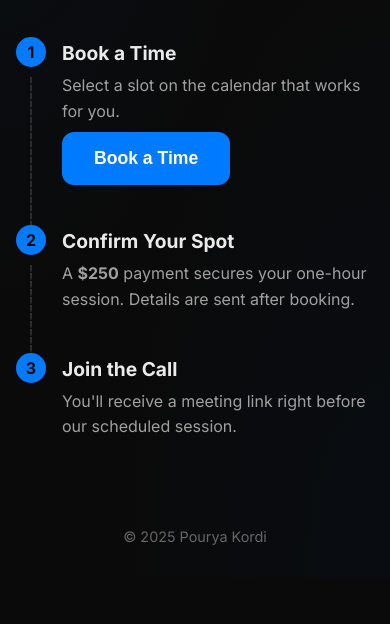
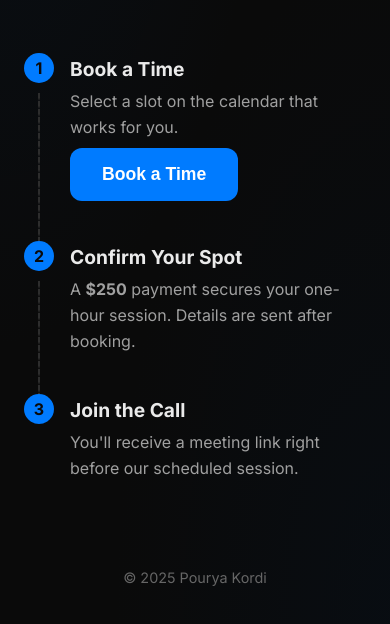
Before and after one commit to Pouryakordi/meeting, a plain HTML site: page index.html in a window 390 px wide. Shown: the part 340-964 px from the top of the page. Before the commit the page ends 917 px from the top, so only its background shows below. Drawn offline with Linux system fonts and the light colour scheme; a script that the page names is missing.

Commit message:
Update index.html

```diff
--- a/index.html
+++ b/index.html
@@ -10,6 +10,7 @@
     <style>
         :root {
             --background-color: #0A0A0A;
+            --card-background-color: #121212;
             --primary-accent-color: #007BFF;
             --text-color: #EAEAEA;
             --secondary-text-color: #A0A0A0;
@@ -19,23 +20,36 @@
         body {
             font-family: 'Inter', -apple-system, BlinkMacSystemFont, "Segoe UI", Roboto, "Helvetica Neue", Arial, sans-serif;
             background-color: var(--background-color);
-            /* New: Subtle corner glows for a minimal background effect */
             background-image:
                 radial-gradient(at 0% 0%, hsla(212, 92%, 15%, 0.2) 0px, transparent 50%),
                 radial-gradient(at 100% 100%, hsla(212, 92%, 10%, 0.2) 0px, transparent 50%);
             color: var(--text-color);
             margin: 0;
-            padding: 2rem 1rem;
+            padding: 3rem 1rem; /* This padding creates the "page borders" */
             display: flex;
             justify-content: center;
             align-items: center;
             min-height: 100vh;
+            box-sizing: border-box;
+        }
+
+        /* New: This is the main card element */
+        .page-card {
+            background-color: var(--card-background-color);
+            border: 1px solid var(--border-color);
+            border-radius: 24px;
+            padding: 3rem;
+            max-width: 580px;
+            width: 100%;
+            box-shadow: 0 10px 50px rgba(0, 0, 0, 0.3);
+            box-sizing: border-box;
         }
 
         .container {
             max-width: 550px;
             width: 100%;
             text-align: center;
+            margin: 0 auto; /* Ensures container is centered within the card */
         }
 
         .profile {
@@ -59,7 +73,7 @@
             font-size: 1.1rem;
             color: var(--secondary-text-color);
             margin-bottom: 3.5rem;
-            max-width: 450px; /* Ensures subtitle text wraps nicely */
+            max-width: 450px;
             margin-left: auto;
             margin-right: auto;
         }
@@ -136,17 +150,34 @@
         }
 
         footer {
-            margin-top: 3rem;
+            margin-top: 1rem; /* Adjusted margin for better spacing inside card */
+            padding-top: 2rem;
             color: #666;
             font-size: 0.9rem;
+        }
+
+        /* Responsive adjustments */
+        @media (max-width: 640px) {
+            body {
+                padding: 0;
+                align-items: flex-start; /* Align to top on mobile */
+            }
+            .page-card {
+                border-radius: 0;
+                border: none;
+                padding: 3rem 1.5rem;
+                box-shadow: none;
+                min-height: 100vh;
+                background-color: transparent; /* Seamless look on mobile */
+            }
         }
     </style>
 </head>
 <body>
+    <div class="page-card">
         <div class="container">
             <header>
                 <img src="Profile.jpg" alt="Pourya Kordi" class="profile" />
-            <!-- New, more intriguing messaging -->
                 <h1>Need Help With Your AI Project?</h1>
                 <p class="subtitle">Get expert, actionable solutions. Fast.</p>
             </header>
@@ -180,6 +211,7 @@
                 © 2025 Pourya Kordi
             </footer>
         </div>
+    </div>
 
     <script>
         (function (C, A, L) { let p = function (a, ar) { a.q.push(ar); }; let d = C.document; C.Cal = C.Cal || function () { let cal = C.Cal; let ar = arguments; if (!cal.loaded) { cal.ns = {}; cal.q = cal.q || []; d.head.appendChild(d.createElement("script")).src = A; cal.loaded = true; } if (ar[0] === L) { const api = function () { p(api, arguments); }; const namespace = ar[1]; api.q = api.q || []; if(typeof namespace === "string"){cal.ns[namespace] = cal.ns[namespace] || api;p(cal.ns[namespace], ar);p(cal, ["initNamespace", namespace]);} else p(cal, ar); return;} p(cal, ar); }; })(window, "https://app.cal.com/embed/embed.js", "init");
```
Lines whose indentation alone changed are shown as unchanged.
